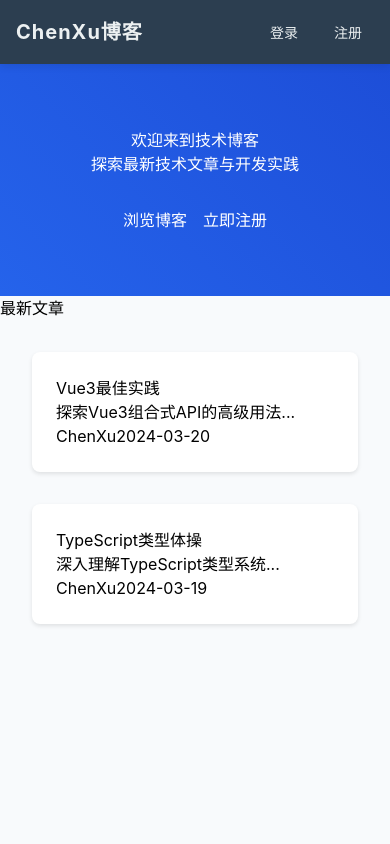
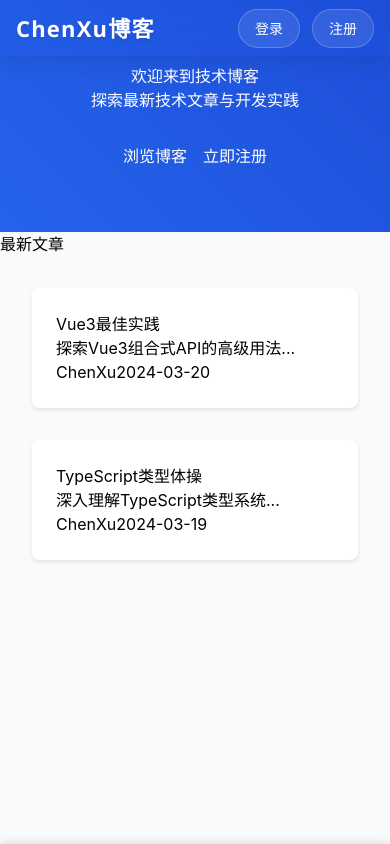
Before and after one commit to ChenXu233/ChenXuBlog, a Vue app in the folder frontend/: page /#/home in a window 390 px wide. Shown: the top 844 px of the page. Built offline with nearby package versions, Linux system fonts and the light colour scheme.

Commit message:
:sparkles: 好看的导航栏

```diff
--- a/frontend/package.json
+++ b/frontend/package.json
@@ -6,6 +6,7 @@
   "scripts": {
     "dev": "vite",
     "build": "vue-tsc -b && vite build",
+    "build_without_type_check": "vite build",
     "preview": "vite preview"
   },
   "dependencies": {
--- a/frontend/src/components/AppBar.vue
+++ b/frontend/src/components/AppBar.vue
@@ -1,6 +1,8 @@
 <template>
   <nav class="main-nav">
-    <div class="nav-brand">ChenXu博客</div>
+    <div class="nav-brand">
+      <span class="brand-text">ChenXu博客</span>
+    </div>
     <div class="nav-links">
       <template v-if="!authStore.isAuthenticated">
         <router-link to="/login" class="nav-link">登录</router-link>
@@ -24,27 +26,65 @@ const authStore = useAuthStore();
   display: flex;
   justify-content: space-between;
   align-items: center;
-  background-color: #2c3e50;
+  background: transparent;
+  -webkit-backdrop-filter: blur(10px);
+  backdrop-filter: blur(10px);
   color: white;
   padding: 0 24px;
   height: 64px;
-  box-shadow: 0 2px 8px rgba(0, 0, 0, 0.1);
-  position: sticky;
+  box-shadow: 0 4px 20px rgba(0, 0, 0, 0.1);
+  position: fixed;
   top: 0;
-  z-index: 1000;
+  left: 0;
+  right: 0;
+  z-index: 10;
+  transition: all 0.3s ease;
+  transform-style: preserve-3d;
+}
+
+/* 滚动时的效果 - 使用更活泼的颜色 */
+.main-nav.scrolled {
+  box-shadow: 0 6px 24px rgba(0, 0, 0, 0.15);
+  background: linear-gradient(135deg, #ff9a8b, #ff6a88);
+  transform: translateY(-2px);
 }
 
 .nav-brand {
-  font-size: 24px;
-  font-weight: bold;
-  color: #ecf0f1;
+  font-size: 26px;
+  font-weight: 700;
+  color: #fff;
   text-decoration: none;
-  letter-spacing: 1px;
-  transition: color 0.3s ease;
+  letter-spacing: 1.2px;
+  cursor: pointer;
+  font-family: "Segoe UI", Tahoma, Geneva, Verdana, sans-serif;
 }
 
-.nav-brand:hover {
-  color: #3498db;
+.brand-text {
+  position: relative;
+  display: inline-block;
+  transition: all 0.3s ease;
+  text-shadow: 0 2px 4px rgba(0, 0, 0, 0.1);
+}
+
+.brand-text::after {
+  content: "";
+  position: absolute;
+  bottom: -4px;
+  left: 0;
+  width: 0;
+  height: 3px;
+  background: linear-gradient(90deg, #ffecd2, #fcb69f);
+  transition: width 0.3s ease;
+  border-radius: 3px;
+}
+
+.nav-brand:hover .brand-text {
+  color: #fcb69f;
+  transform: translateY(-3px) scale(1.05);
+}
+
+.nav-brand:hover .brand-text::after {
+  width: 100%;
 }
 
 .nav-links {
@@ -54,51 +94,126 @@ const authStore = useAuthStore();
 }
 
 .nav-link {
-  color: #ecf0f1;
+  color: #fff;
   text-decoration: none;
   font-size: 16px;
-  padding: 8px 16px;
-  border-radius: 4px;
+  font-weight: 500;
+  padding: 10px 20px;
+  border-radius: 25px;
+  position: relative;
+  overflow: hidden;
   transition: all 0.3s ease;
+  z-index: 1;
+  background: rgba(255, 255, 255, 0.1);
+  backdrop-filter: blur(5px);
+  border: 1px solid rgba(255, 255, 255, 0.2);
+}
+
+.nav-link::before {
+  content: "";
+  position: absolute;
+  top: 0;
+  left: -100%;
+  width: 100%;
+  height: 100%;
+  background: linear-gradient(
+    90deg,
+    transparent,
+    rgba(255, 255, 255, 0.3),
+    transparent
+  );
+  transition: all 0.5s ease;
+  z-index: -1;
 }
 
 .nav-link:hover {
-  background-color: rgba(255, 255, 255, 0.1);
-  color: #3498db;
+  background-color: rgba(255, 255, 255, 0.25);
+  color: #fff;
+  transform: translateY(-3px);
+  box-shadow: 0 6px 16px rgba(0, 0, 0, 0.15);
+  border-color: rgba(255, 255, 255, 0.4);
+}
+
+.nav-link:hover::before {
+  left: 100%;
 }
 
 .user-info {
-  color: #ecf0f1;
+  color: #fff;
   font-size: 16px;
-  padding: 8px 16px;
-  background-color: rgba(255, 255, 255, 0.1);
-  border-radius: 4px;
+  font-weight: 500;
+  padding: 10px 20px;
+  background: rgba(255, 255, 255, 0.15);
+  border-radius: 25px;
+  border: 1px solid rgba(255, 255, 255, 0.2);
+  backdrop-filter: blur(5px);
+  transition: all 0.3s ease;
+  text-shadow: 0 1px 3px rgba(0, 0, 0, 0.1);
+}
+
+.user-info:hover {
+  background: rgba(255, 255, 255, 0.25);
+  border-color: rgba(255, 255, 255, 0.4);
+  transform: translateY(-2px);
 }
 
 .logout-btn {
-  background-color: #e74c3c;
+  background: linear-gradient(135deg, #f093fb, #f5576c);
   color: white;
   border: none;
-  padding: 8px 16px;
-  border-radius: 4px;
+  padding: 10px 20px;
+  border-radius: 25px;
   font-size: 16px;
+  font-weight: 500;
   cursor: pointer;
+  position: relative;
+  overflow: hidden;
   transition: all 0.3s ease;
+  z-index: 1;
+  box-shadow: 0 4px 12px rgba(245, 87, 108, 0.3);
+}
+
+.logout-btn::before {
+  content: "";
+  position: absolute;
+  top: 0;
+  left: -100%;
+  width: 100%;
+  height: 100%;
+  background: linear-gradient(
+    90deg,
+    transparent,
+    rgba(255, 255, 255, 0.3),
+    transparent
+  );
+  transition: all 0.4s ease;
+  z-index: -1;
 }
 
 .logout-btn:hover {
-  background-color: #c0392b;
-  transform: translateY(-1px);
+  transform: translateY(-3px);
+  box-shadow: 0 8px 20px rgba(245, 87, 108, 0.45);
+  background: linear-gradient(135deg, #f5576c, #f093fb);
 }
 
-/* 响应式设计 */
+.logout-btn:hover::before {
+  left: 100%;
+}
+
+.logout-btn:active {
+  transform: translateY(0);
+  box-shadow: 0 4px 12px rgba(245, 87, 108, 0.3);
+}
+
+/* 响应式设计 - 增强移动端体验 */
 @media (max-width: 768px) {
   .main-nav {
     padding: 0 16px;
+    height: 56px;
   }
 
   .nav-brand {
-    font-size: 20px;
+    font-size: 22px;
   }
 
   .nav-links {
@@ -106,9 +221,29 @@ const authStore = useAuthStore();
   }
 
   .nav-link,
+  .user-info,
   .logout-btn {
-    padding: 6px 12px;
+    padding: 8px 16px;
     font-size: 14px;
+    border-radius: 20px;
   }
 }
+
+/* 添加一些微动画效果，提升活泼感 */
+@keyframes pulse {
+  0% {
+    transform: scale(1);
+  }
+  50% {
+    transform: scale(1.03);
+  }
+  100% {
+    transform: scale(1);
+  }
+}
+
+/* 可以在特殊事件或状态下使用这个动画 */
+.main-nav.animated {
+  animation: pulse 2s infinite;
+}
 </style>
--- a/frontend/src/stores/auth.ts
+++ b/frontend/src/stores/auth.ts
@@ -1,4 +1,10 @@
 import { defineStore } from "pinia";
+
+interface UserData {
+  id: string;
+  username: string;
+  email: string;
+}
 
 export const useAuthStore = defineStore("auth", {
   state: () => ({
@@ -6,7 +12,7 @@ export const useAuthStore = defineStore("auth", {
     isAuthenticated: false,
   }),
   actions: {
-    login(userData) {
+    login(userData: UserData): void {
       this.user = userData;
       this.isAuthenticated = true;
       localStorage.setItem("auth", JSON.stringify(userData));
--- a/frontend/src/views/Article.vue
+++ b/frontend/src/views/Article.vue
@@ -0,0 +1 @@
+<template></template>
```
